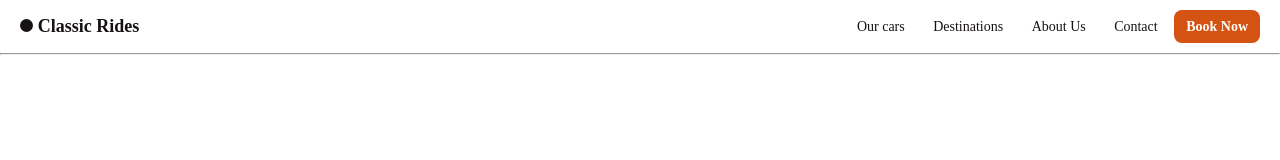
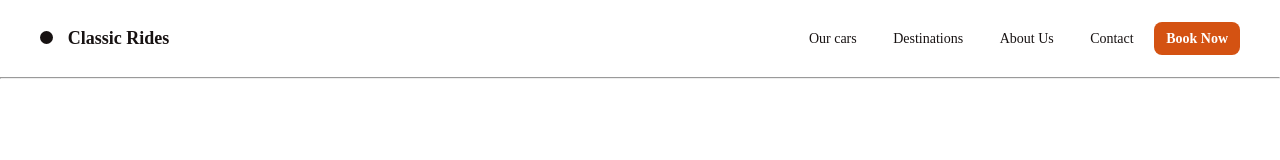
Before and after one commit to B-N-U/Car-Template, a plain HTML site: page index.html in a window 1280 px wide. Drawn offline with Linux system fonts and the light colour scheme.

Commit message:
Enhance navbar styles: adjust padding, position, and logo margin for better layout

```diff
--- a/cars.css
+++ b/cars.css
@@ -11,8 +11,9 @@ nav {
   justify-content: space-between;
   align-items: center;
   width: 100%;
-  padding: 10px 20px;
-  position: relative;
+  padding: 12px 40px;
+  position: sticky;
+  top: 0;
 
 }
 
@@ -34,8 +35,7 @@ nav .logo {
   font-family: Newsreader;
   line-height: 23px;
   flex: justify-start;
-
-
+  margin-left: 10px;
 
 }
 
@@ -44,6 +44,7 @@ nav ul li {
   font-family: Newsreader;
   /* display: flex;
   justify-content: flex-end; */
+
 
 }
 
@@ -54,7 +55,7 @@ nav ul li a {
   font-size: 14px;
   font-weight: 500;
   font-style: medium;
-  padding: 6px 12px;
+  padding: 16px;
   transition: background-color 0.3s, color 0.3s;
   font-family: Newsreader;
   line-height: 21px;
@@ -62,12 +63,14 @@ nav ul li a {
   align-items: center;
   list-style: none;
   flex: justify-end;
+  /* margin: right 20px; */
+  /* gap: 8px; */
 
 }
 
 nav ul li a:hover {
-  background-color: #D45212;
-  color: #ffffff;
+  /* background-color: #D45212;
+  color: #ffffff; */
   border-radius: 7px;
 
 
@@ -108,10 +111,6 @@ nav .button {
 
   }
 
-  nav ul.active {
-    display: block;
-  }
-
   nav ul li {
     display: block;
     margin: 10px 0;
@@ -122,6 +121,8 @@ nav .button {
   }
 }
 
+
+
 #menu-toggle {
   display: none;
 }
```
